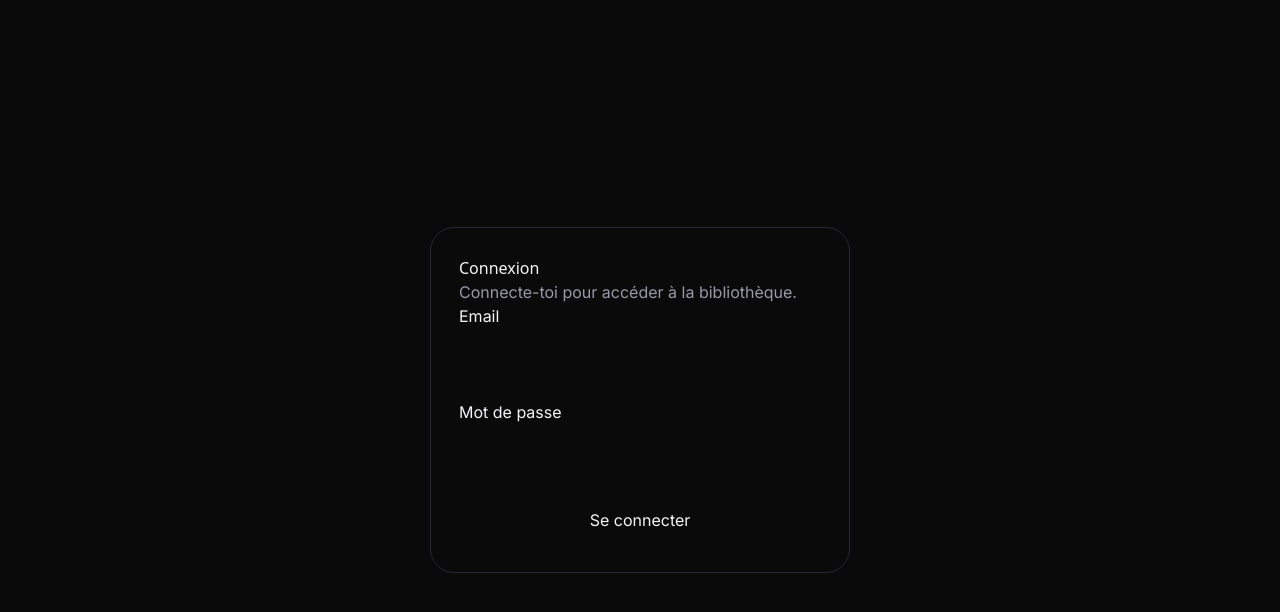
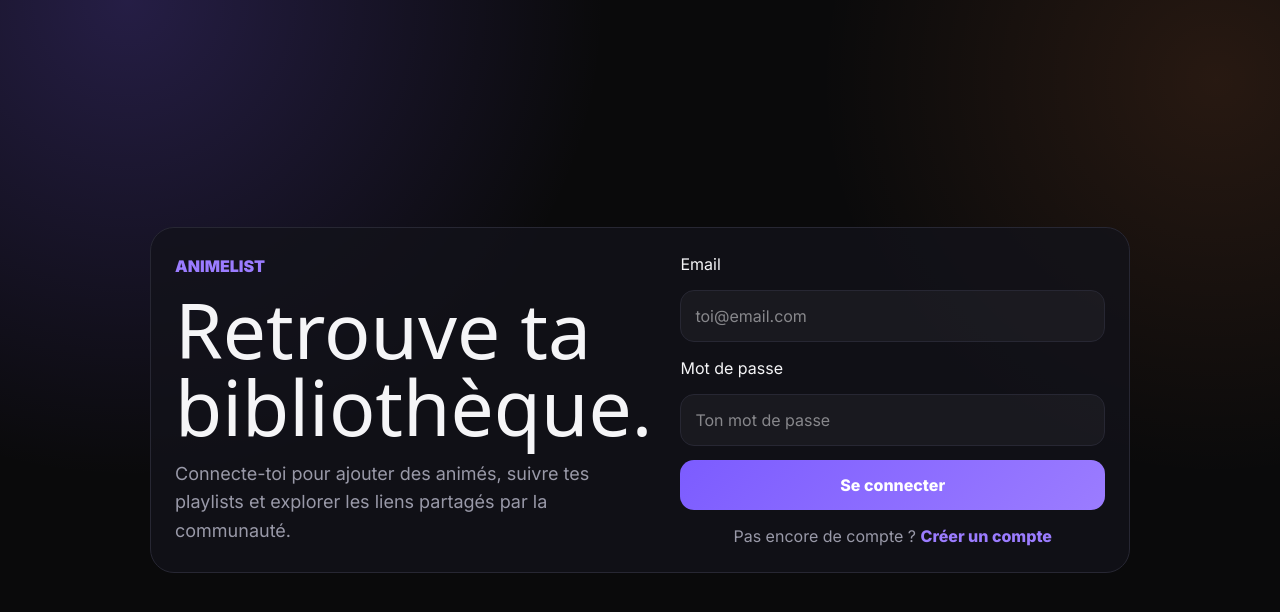
Before and after one commit to Monoru1/animelist, a React (Vite) app: page /login in a window 1280 px wide. Shown: the top 612 px of the page. Built offline with nearby package versions, Linux system fonts and the light colour scheme; a web font is replaced by a local one.

Commit message:
feat: redesign login page

```diff
--- a/src/pages/LoginPage.tsx
+++ b/src/pages/LoginPage.tsx
@@ -1,6 +1,6 @@
 import { useState } from 'react'
 import type { FormEvent } from 'react'
-import { useNavigate } from 'react-router-dom'
+import { Link, useNavigate } from 'react-router-dom'
 import { supabase } from '@/services/supabaseClient'
 
 export function LoginPage() {
@@ -15,11 +15,11 @@ export function LoginPage() {
     setLoading(true)
     setErrorMessage('')
 
-    const { error } = await supabase.auth.signInWithPassword({ email, password })
+    const { error } = await supabase.auth.signInWithPassword({ email: email.trim().toLowerCase(), password })
     setLoading(false)
 
     if (error) {
-      setErrorMessage(error.message)
+      setErrorMessage('Email ou mot de passe incorrect.')
       return
     }
 
@@ -27,19 +27,34 @@ export function LoginPage() {
   }
 
   return (
-    <main style={{ minHeight: '100vh', display: 'grid', placeItems: 'center', background: 'var(--color-bg)', color: 'var(--color-text)' }}>
-      <form onSubmit={handleSubmit} style={{ width: 'min(420px, 92vw)', padding: 28, border: '1px solid var(--color-border)', borderRadius: 24, background: 'var(--color-surface)' }}>
-        <h1>Connexion</h1>
-        <p style={{ color: 'var(--color-text-muted)' }}>Connecte-toi pour accéder à la bibliothèque.</p>
+    <main className="app-shell" style={{ minHeight: '100vh', display: 'grid', placeItems: 'center', padding: 20 }}>
+      <section className="surface-panel" style={{ width: 'min(980px, 96vw)', display: 'grid', gridTemplateColumns: '1fr 1fr', gap: 28 }}>
+        <div style={{ display: 'grid', alignContent: 'center' }}>
+          <p style={{ color: 'var(--color-accent-hi)', fontWeight: 900, margin: 0 }}>ANIMELIST</p>
+          <h1 style={{ fontSize: 'clamp(2.4rem, 6vw, 4.8rem)', lineHeight: 1, margin: '14px 0' }}>Retrouve ta bibliothèque.</h1>
+          <p style={{ color: 'var(--color-text-muted)', fontSize: 18, lineHeight: 1.6 }}>
+            Connecte-toi pour ajouter des animés, suivre tes playlists et explorer les liens partagés par la communauté.
+          </p>
+        </div>
+
+        <form onSubmit={handleSubmit} style={{ display: 'grid', gap: 14, alignContent: 'center' }}>
           <label>Email</label>
-        <input type="email" value={email} onChange={(event) => setEmail(event.target.value)} required style={{ width: '100%', margin: '8px 0 16px', padding: 12 }} />
+          <input className="input-field" type="email" value={email} onChange={(event) => setEmail(event.target.value)} required placeholder="toi@email.com" />
+
           <label>Mot de passe</label>
-        <input type="password" value={password} onChange={(event) => setPassword(event.target.value)} required style={{ width: '100%', margin: '8px 0 16px', padding: 12 }} />
+          <input className="input-field" type="password" value={password} onChange={(event) => setPassword(event.target.value)} required placeholder="Ton mot de passe" />
+
           {errorMessage ? <p style={{ color: '#ff6b6b' }}>{errorMessage}</p> : null}
-        <button type="submit" disabled={loading} style={{ width: '100%', padding: 12 }}>
+
+          <button className="primary-btn" type="submit" disabled={loading}>
             {loading ? 'Connexion...' : 'Se connecter'}
           </button>
+
+          <p style={{ color: 'var(--color-text-muted)', textAlign: 'center' }}>
+            Pas encore de compte ? <Link to="/register" style={{ color: 'var(--color-accent-hi)', fontWeight: 800 }}>Créer un compte</Link>
+          </p>
         </form>
+      </section>
     </main>
   )
 }
```
Lines whose indentation alone changed are shown as unchanged.
